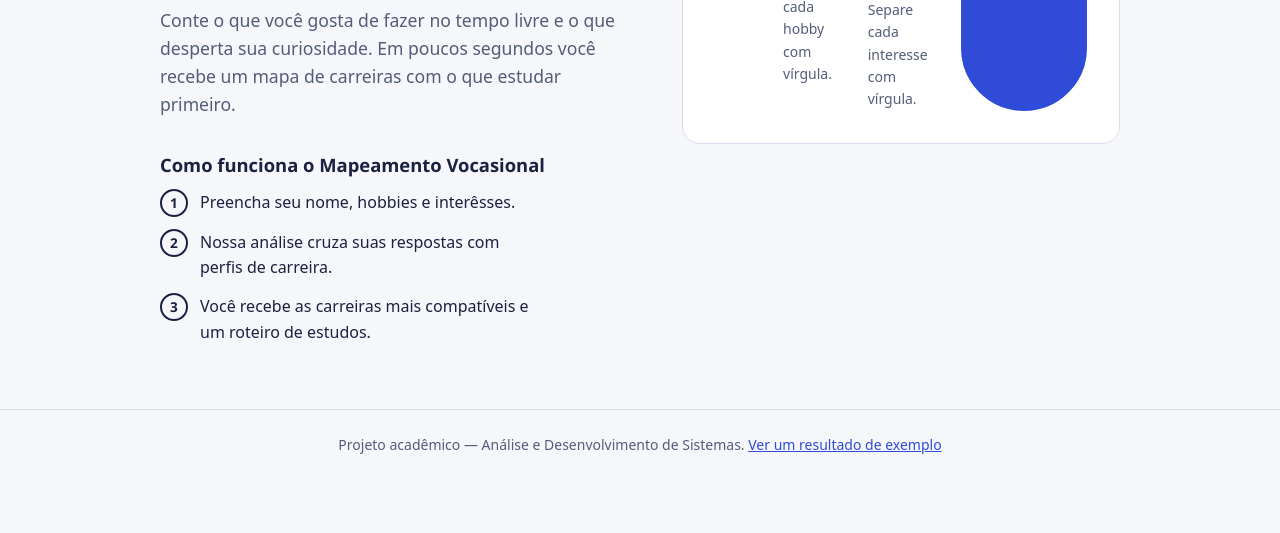
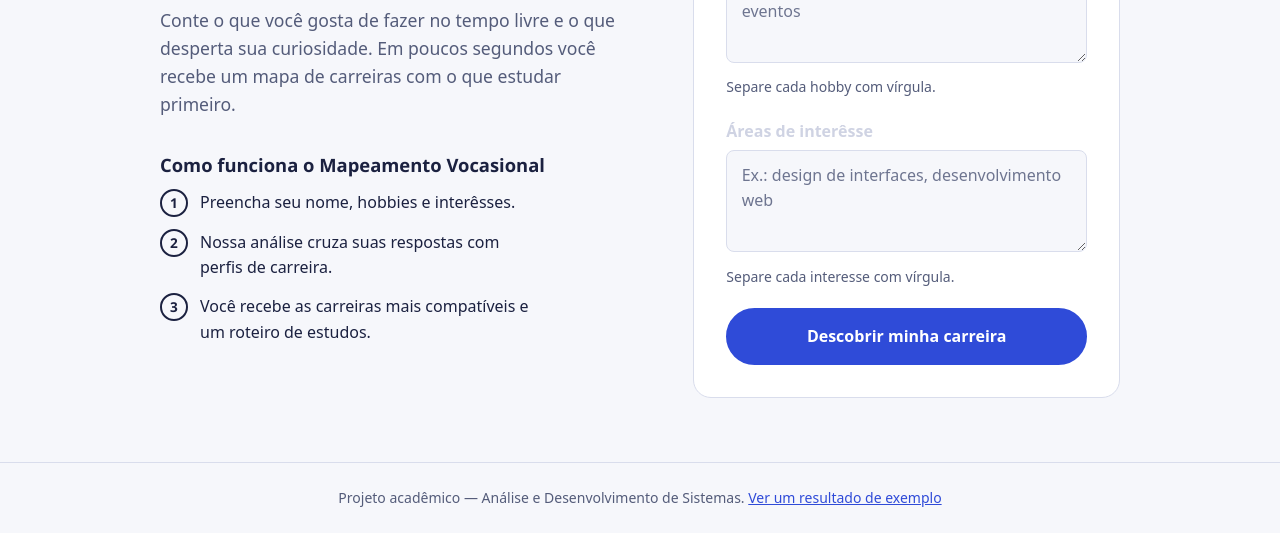
Before and after one commit to ARES55Marinho/teste, a plain HTML site: page index.html in a window 1280 px wide. Shown: the part 387-920 px from the top of the page. Before the commit the page ends 868 px from the top, so only its background shows below. Drawn offline with Linux system fonts and the light colour scheme; files that its build step writes are made by us from their sources; files whose address does not match are found by name.

Commit message:
issues 3
Problema #03 — Campos do formulário desalinhados

Problema identificado: Os campos do formulário estavam organizados horizontalmente devido à propriedade flex-direction: row, causando falta de espaço para digitação e prejudicando a visualização das informações. O botão também apresentava dimensões e arredondamento inadequados.

Correção realizada: A propriedade flex-direction foi alterada para column, organizando os campos verticalmente. Também foi definida a largura do formulário como 100% e ajustado o botão para ocupar toda a largura disponível, com bordas menos arredondadas.

Resultado esperado: Os campos ficam organizados verticalmente, com melhor espaço para preenchimento, e o botão fica alinhado abaixo deles.

```diff
--- a/style.css
+++ b/style.css
@@ -191,8 +191,9 @@ main {
 /* Formulário */
 .formulario {
   display: flex;
-  flex-direction: row;
+  flex-direction: column;
   gap: 1.25rem;
+  width: 100%;
 }
 
 .campo {
```
